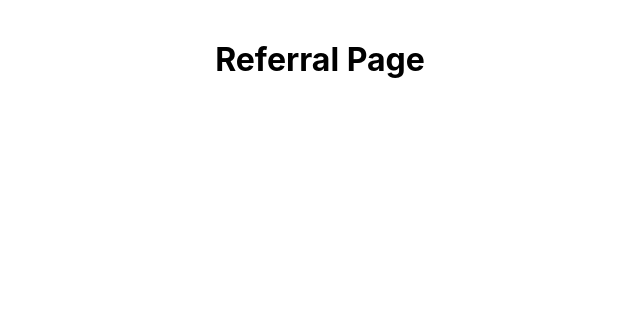
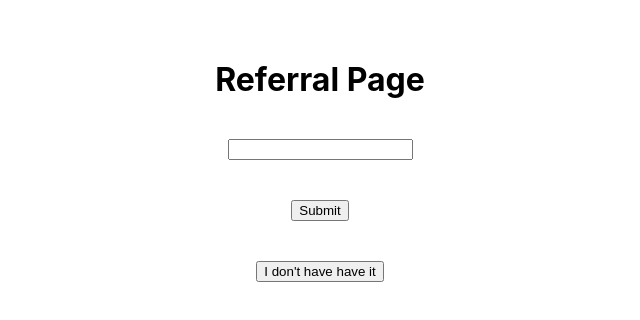
Before and after one commit to Vividh25/Sign-Up-Flow, a React (Create React App) app: page /referral in a window 1280 px wide. Shown: the top 320 px of the page, without its empty margins (320-960 px from the left). Built offline with nearby package versions, Linux system fonts and the light colour scheme.

Commit message:
Referral page and last two page layout and tests added

```diff
--- a/package.json
+++ b/package.json
@@ -16,7 +16,7 @@
   "scripts": {
     "start": "react-scripts start",
     "build": "react-scripts build",
-    "test": "jest OtpPage",
+    "test": "jest ",
     "eject": "react-scripts eject"
   },
   "eslintConfig": {
--- a/src/App.js
+++ b/src/App.js
@@ -11,12 +11,29 @@ const generateRandomOTP = () => {
   return Math.floor(mockOTP);
 };
 
+const mockRefData = new Map();
+
+mockRefData.set('ert345', 'Vividh');
+mockRefData.set('rtgf234', 'Rahil');
+mockRefData.set('tghy34', 'Ankush');
+mockRefData.set('564ffg', 'Swaraj');
+mockRefData.set('856rtf', 'Sumit');
+mockRefData.set('erf889', 'Ankur');
+
+const generateRandomUserNumber = () => {
+  const val = Math.random() * 100;
+  return Math.floor(val);
+};
+
 function App() {
   return (
     <Router>
       <Switch>
         <Route path='/referral'>
-          <Referral />
+          <Referral
+            mockRefData={mockRefData}
+            generateRandomUserNumber={generateRandomUserNumber}
+          />
         </Route>
         <Route path='/otp'>
           <OtpPage generateRandomOTP={generateRandomOTP} path={referralRoute} />
--- a/src/components/Referral.js
+++ b/src/components/Referral.js
@@ -1,11 +1,64 @@
-import React from 'react';
+import React, { useState } from 'react';
 
-function Referral() {
-  return (
-    <div>
-      <h1 data-testid='referral-heading'>Referral Page</h1>
-    </div>
-  );
+function Referral({ mockRefData, generateRandomUserNumber }) {
+  const [userRef, setUserRef] = useState('');
+  const [name, setName] = useState('');
+  const [refFound, setRefFound] = useState(true);
+  const [noRef, setNoRef] = useState(false);
+
+  const hidestyle = {
+    display: 'none',
+  };
+
+  const handleChange = (e) => {
+    e.preventDefault();
+    setUserRef(e.target.value);
+  };
+
+  const checkRef = () => {
+    const name = mockRefData.get(userRef);
+    if (name === undefined) {
+      setRefFound(false);
+    } else {
+      setName(name);
+    }
+  };
+
+  if (noRef) {
+    return (
+      <div>
+        <h1 data-testid='greeting-without-ref'>
+          You are #{generateRandomUserNumber()} in the line 🎉
+        </h1>
+      </div>
+    );
+  }
+
+  if (name === '') {
+    return (
+      <div className='container'>
+        <h1 data-testid='referral-heading'>Referral Page</h1>
+        <p data-testid='error-msg' style={refFound ? hidestyle : {}}>
+          The entered referral code does not match
+        </p>
+        <input data-testid='ref-input' onChange={handleChange} />
+        <button data-testid='submit-btn' onClick={checkRef}>
+          Submit
+        </button>
+        <button data-testid='no-ref-btn' onClick={() => setNoRef(true)}>
+          I don't have have it
+        </button>
+      </div>
+    );
+  } else {
+    return (
+      <div>
+        <h1 data-testid='greeting'>
+          Congratulations, you've been referred by {name}
+        </h1>
+      </div>
+    );
+  }
 }
 
 export default Referral;
```
Also changed, not shown: 1 other file (tests, documents, lock files or other folders).
